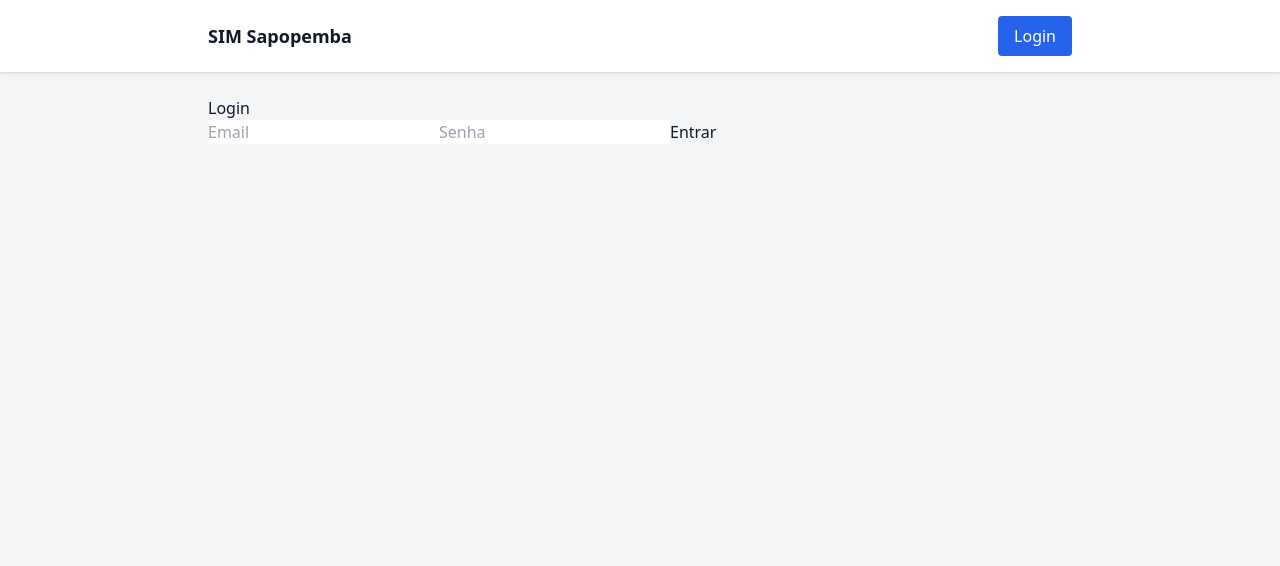
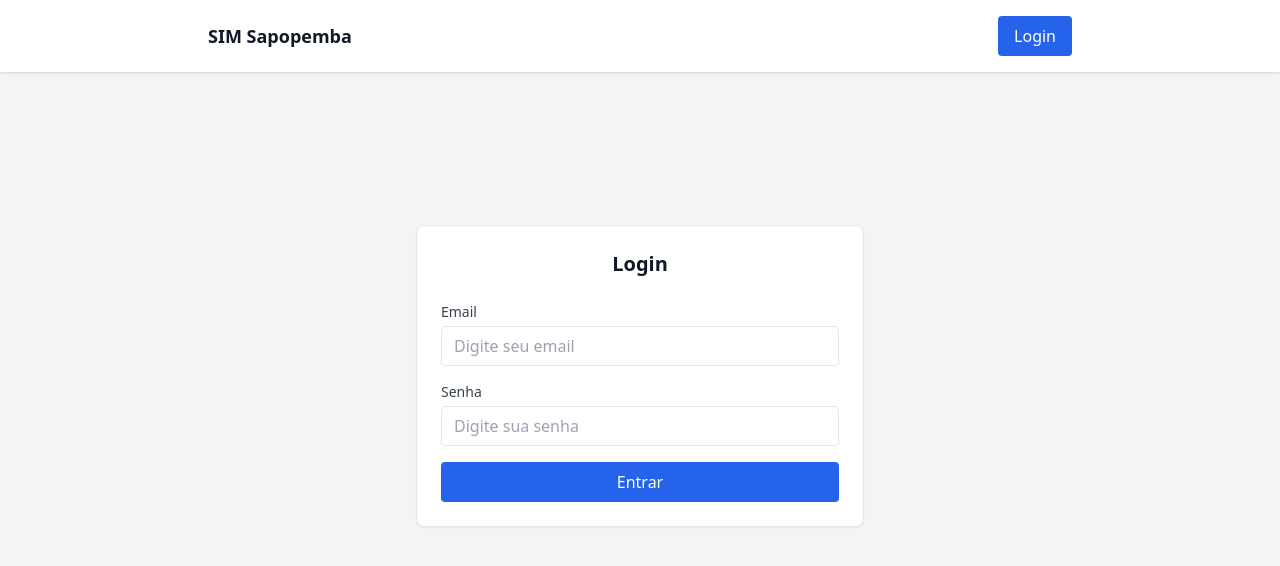
Before and after one commit to FrAnKlInSousa/condominium, a Next.js app in the folder frontend/: page /login in a window 1280 px wide. Shown: the top 566 px of the page. Built offline with nearby package versions, Linux system fonts and the light colour scheme; no server answers.

Commit message:
layout login

```diff
--- a/frontend/app/login/page.tsx
+++ b/frontend/app/login/page.tsx
@@ -4,6 +4,10 @@ import { useState } from "react";
 import { login } from "@/lib/api";
 import { useRouter } from "next/navigation";
 import { useAuth } from "@/context/AuthContext";
+import { useToast } from "@/context/ToastContext";
+
+import Input from "@/components/Input";
+import Button from "@/components/Button";
 
 export default function LoginPage() {
   const [email, setEmail] = useState("");
@@ -12,6 +16,7 @@ export default function LoginPage() {
 
   const router = useRouter();
   const { refreshUser } = useAuth();
+  const { showToast } = useToast();
 
   async function handleLogin(e: React.FormEvent) {
     e.preventDefault();
@@ -26,34 +31,42 @@ export default function LoginPage() {
       router.push("/informativos");
     } catch (err) {
       console.error(err);
-      alert("Erro ao fazer login");
+      showToast("Erro ao fazer login");
     } finally {
       setLoading(false);
     }
   }
 
   return (
-    <div>
-      <h1>Login</h1>
+    <div className="flex items-center justify-center min-h-[70vh]">
+      <div className="bg-white p-6 rounded-lg shadow-sm border w-full max-w-md space-y-6">
+        <h1 className="text-xl font-semibold text-center">Login</h1>
 
-      <form onSubmit={handleLogin}>
-        <input
-          placeholder="Email"
+        <form onSubmit={handleLogin} className="space-y-4">
+          <div className="flex flex-col gap-1">
+            <label className="text-sm font-medium text-gray-700">Email</label>
+            <Input
+              placeholder="Digite seu email"
               value={email}
               onChange={(e) => setEmail(e.target.value)}
             />
+          </div>
 
-        <input
+          <div className="flex flex-col gap-1">
+            <label className="text-sm font-medium text-gray-700">Senha</label>
+            <Input
               type="password"
-          placeholder="Senha"
+              placeholder="Digite sua senha"
               value={password}
               onChange={(e) => setPassword(e.target.value)}
             />
+          </div>
 
-        <button type="submit" disabled={loading}>
+          <Button type="submit" disabled={loading} className="w-full">
             {loading ? "Entrando..." : "Entrar"}
-        </button>
+          </Button>
         </form>
+      </div>
     </div>
   );
 }
```
Lines whose indentation alone changed are shown as unchanged.
